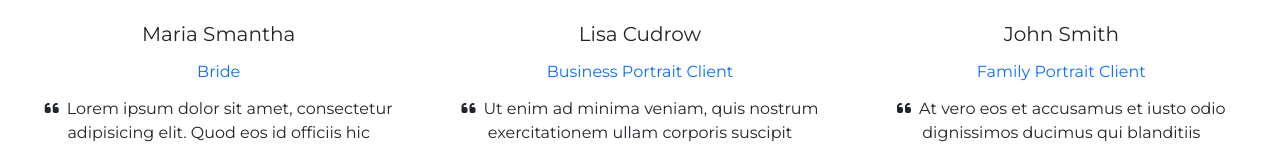
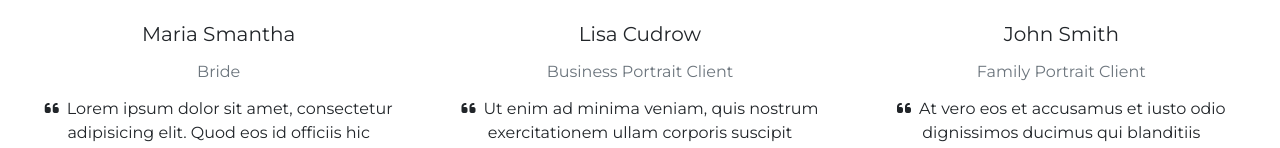
Before and after one commit to ChristineWeidhofer/Frontend-Team-Project, an Angular app: page /customers in a window 1280 px wide. Shown: the part 1486-1634 px from the top of the page. Built offline with nearby package versions, Linux system fonts and the light colour scheme.

Commit message:
testimonial-block width 100

```diff
--- a/src/app/customers/customers.component.html
+++ b/src/app/customers/customers.component.html
@@ -44,7 +44,7 @@
     <div class="client-block d-flex flex-column flex-md-row justify-content-center align-items-center mx-auto">
       <a href="https://amazon.com"><i class="fa-brands fa-amazon"></i></a>
       <a href="https://google.com"><i class="fa-brands fa-google"></i></a>
-      <a href="https://.com"><i class="fa-brands fa-windows"></i></a>
+      <a href="https://windows.com"><i class="fa-brands fa-windows"></i></a>
     </div>
   </div>
 
@@ -60,7 +60,7 @@
           class="rounded-circle shadow-1-strong" width="150" height="150" />
       </div>
       <h5 class="mb-3">Maria Smantha</h5>
-      <h6 class="text-primary mb-3">Bride</h6>
+      <h6 class="text-secondary mb-3">Bride</h6>
       <p class="px-xl-3">
         <i class="fas fa-quote-left pe-2"></i>Lorem ipsum dolor sit amet, consectetur
         adipisicing elit. Quod eos id officiis hic tenetur quae quaerat ad velit ab hic
@@ -90,7 +90,7 @@
           class="rounded-circle shadow-1-strong" width="150" height="150" />
       </div>
       <h5 class="mb-3">Lisa Cudrow</h5>
-      <h6 class="text-primary mb-3">Business Portrait Client</h6>
+      <h6 class="text-secondary mb-3">Business Portrait Client</h6>
       <p class="px-xl-3">
         <i class="fas fa-quote-left pe-2"></i>Ut enim ad minima veniam, quis nostrum
         exercitationem ullam corporis suscipit laboriosam, nisi ut aliquid commodi.
@@ -119,7 +119,7 @@
           class="rounded-circle shadow-1-strong" width="150" height="150" />
       </div>
       <h5 class="mb-3">John Smith</h5>
-      <h6 class="text-primary mb-3">Family Portrait Client</h6>
+      <h6 class="text-secondary mb-3">Family Portrait Client</h6>
       <p class="px-xl-3">
         <i class="fas fa-quote-left pe-2"></i>At vero eos et accusamus et iusto odio
         dignissimos ducimus qui blanditiis praesentium voluptatum deleniti atque corrupti.
--- a/src/app/testimonials/testimonials.component.html
+++ b/src/app/testimonials/testimonials.component.html
@@ -11,10 +11,10 @@
 
 <!-- Testimonials -->
 <section>
-  <div class="row d-flex justify-content-center">
+  <div class="row d-flex justify-content-center w-100">
     <div class="col-md-10 col-xl-8 text-center">
       <h3 class="mb-4">Testimonials</h3>
-      <p class="mb-4 pb-2 mb-md-5 pb-md-0">
+      <p class="mb-5 pb-2">
         Awesomely nice words from our previous clients and customers - thank you for being so kind!
       </p>
     </div>
```
